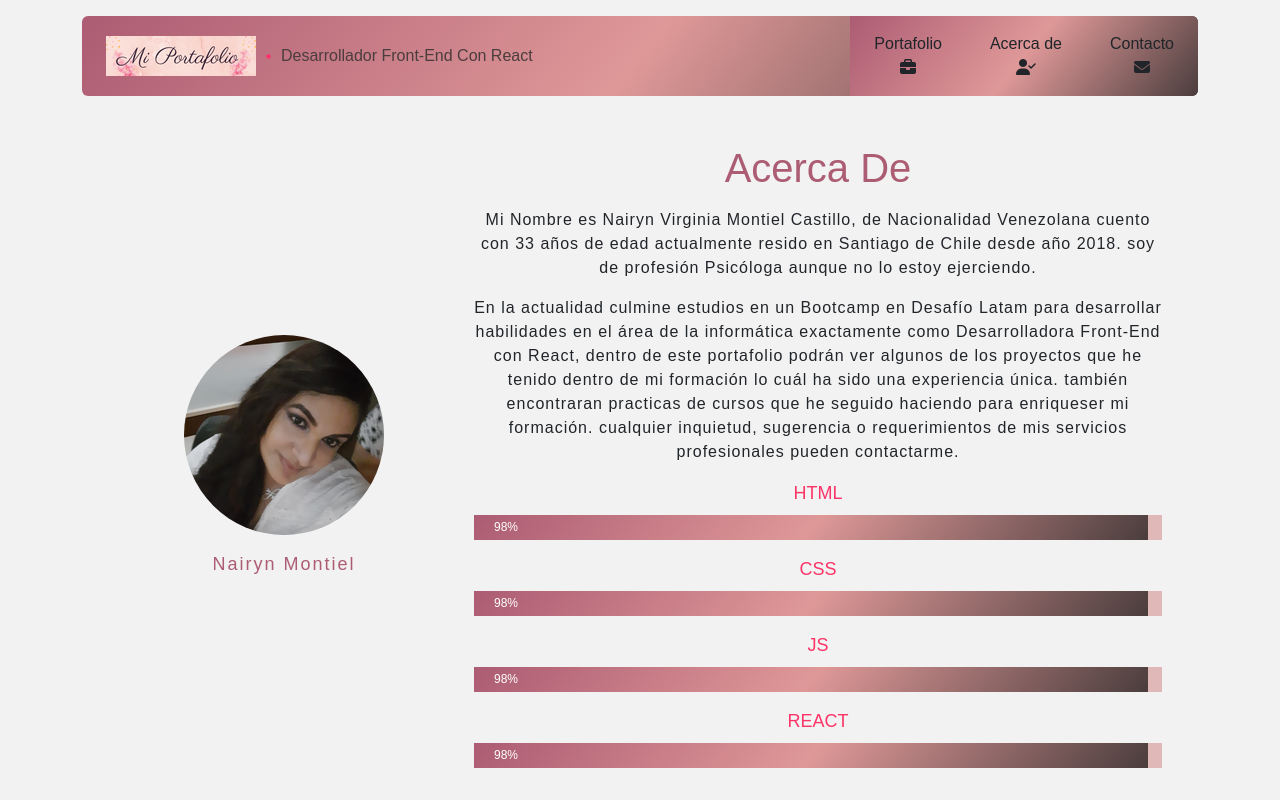
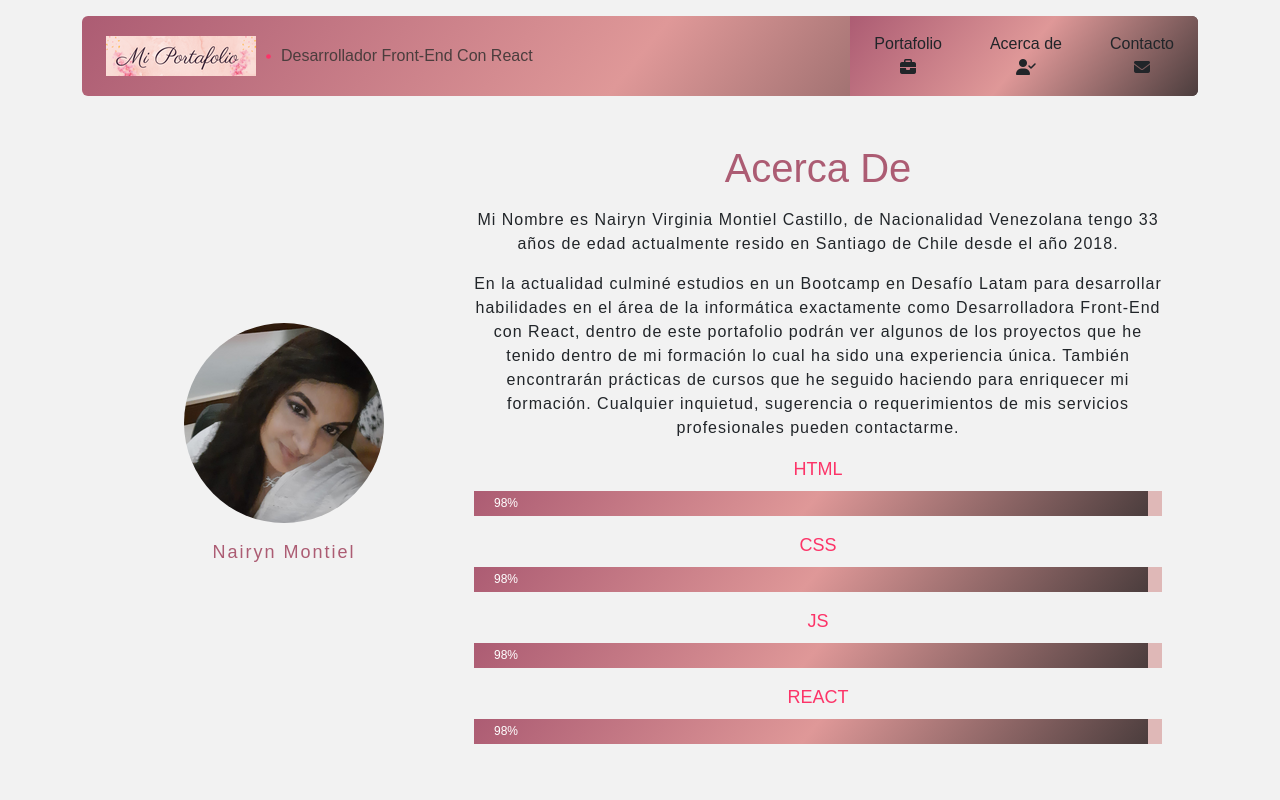
Before and after one commit to NayMontiel/mi-portafolio-react, a React (Vite) app: page /acerca-de in a window 1280 px wide. Shown: the top 800 px of the page. Built offline with nearby package versions, Linux system fonts and the light colour scheme; a web font is replaced by a local one.

Commit message:
modificaciones

```diff
--- a/src/components/MiInfo.jsx
+++ b/src/components/MiInfo.jsx
@@ -6,20 +6,20 @@ export const MiInfo = () => {
       <h2 className="title text-center mb-3">Acerca De</h2>
       <p className="resumen">
         Mi Nombre es Nairyn Virginia Montiel Castillo, de Nacionalidad
-        Venezolana cuento con 33 años de edad actualmente resido en Santiago de
-        Chile desde año 2018. soy de profesión Psicóloga aunque no lo estoy
-        ejerciendo.
+        Venezolana tengo 33 años de edad actualmente resido en Santiago de Chile
+        desde el año 2018.
       </p>
 
       <p className="resumen">
-        En la actualidad culmine estudios en un Bootcamp en Desafío Latam para
+        En la actualidad culminé estudios en un Bootcamp en Desafío Latam para
         desarrollar habilidades en el área de la informática exactamente como
         Desarrolladora Front-End con React, dentro de este portafolio podrán ver
-        algunos de los proyectos que he tenido dentro de mi formación lo cuál ha
-        sido una experiencia única. también encontraran practicas de cursos que
-        he seguido haciendo para enriqueser mi formación. cualquier inquietud,
+        algunos de los proyectos que he tenido dentro de mi formación lo cual ha
+        sido una experiencia única. También encontrarán prácticas de cursos que
+        he seguido haciendo para enriquecer mi formación. Cualquier inquietud,
         sugerencia o requerimientos de mis servicios profesionales pueden
         contactarme.
+
       </p>
     </>
   );
```
